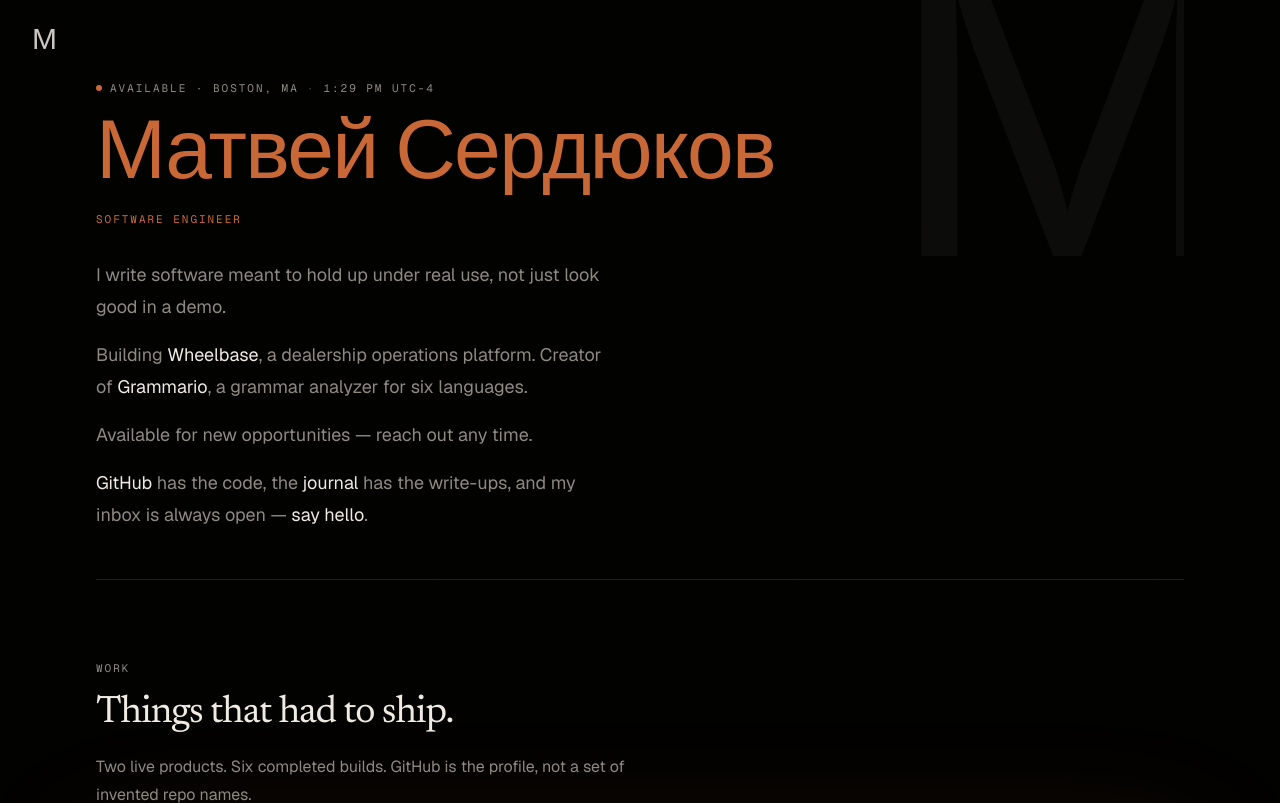
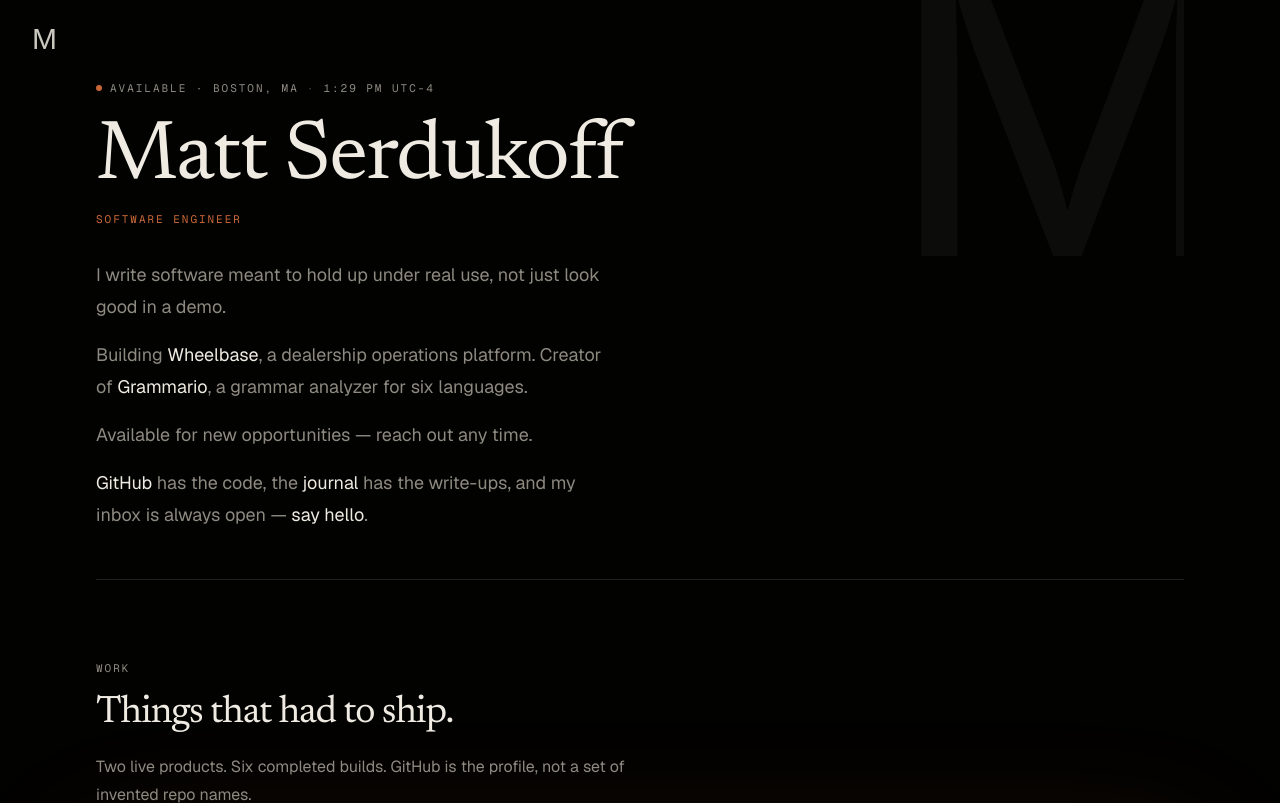
Before and after one commit to mserdukoff/portfoliosite, a Next.js app: page / in a window 1280 px wide. Shown: the top 803 px of the page. Built offline with nearby package versions, Linux system fonts and the light colour scheme; a web font is replaced by a local one.

Commit message:
new hero build fix 2

```diff
--- a/components/name-decode.tsx
+++ b/components/name-decode.tsx
@@ -38,17 +38,16 @@ export function NameDecode() {
 
     function tick() {
       if (cancelled) return;
-      let allDone = true;
       setCells((prev) =>
         prev.map((cell, i) => {
           const { start, end, target } = plan[i];
           if (frame >= end) return { char: target, settled: true };
-          allDone = false;
           if (frame >= start) return { char: randomChar(), settled: false };
           return cell;
         })
       );
       frame += 1;
+      const allDone = plan.every((p) => frame >= p.end);
       if (!allDone) raf = requestAnimationFrame(tick);
     }
 
```
